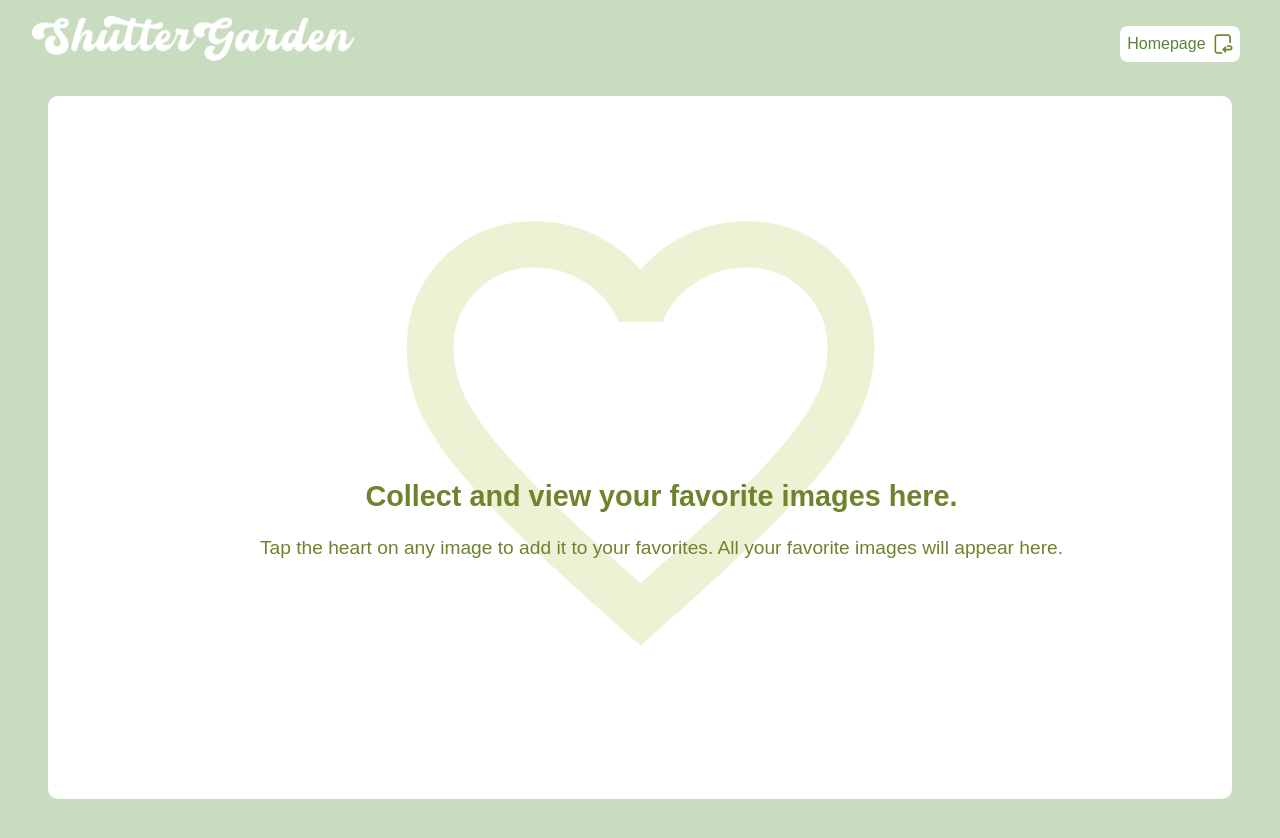
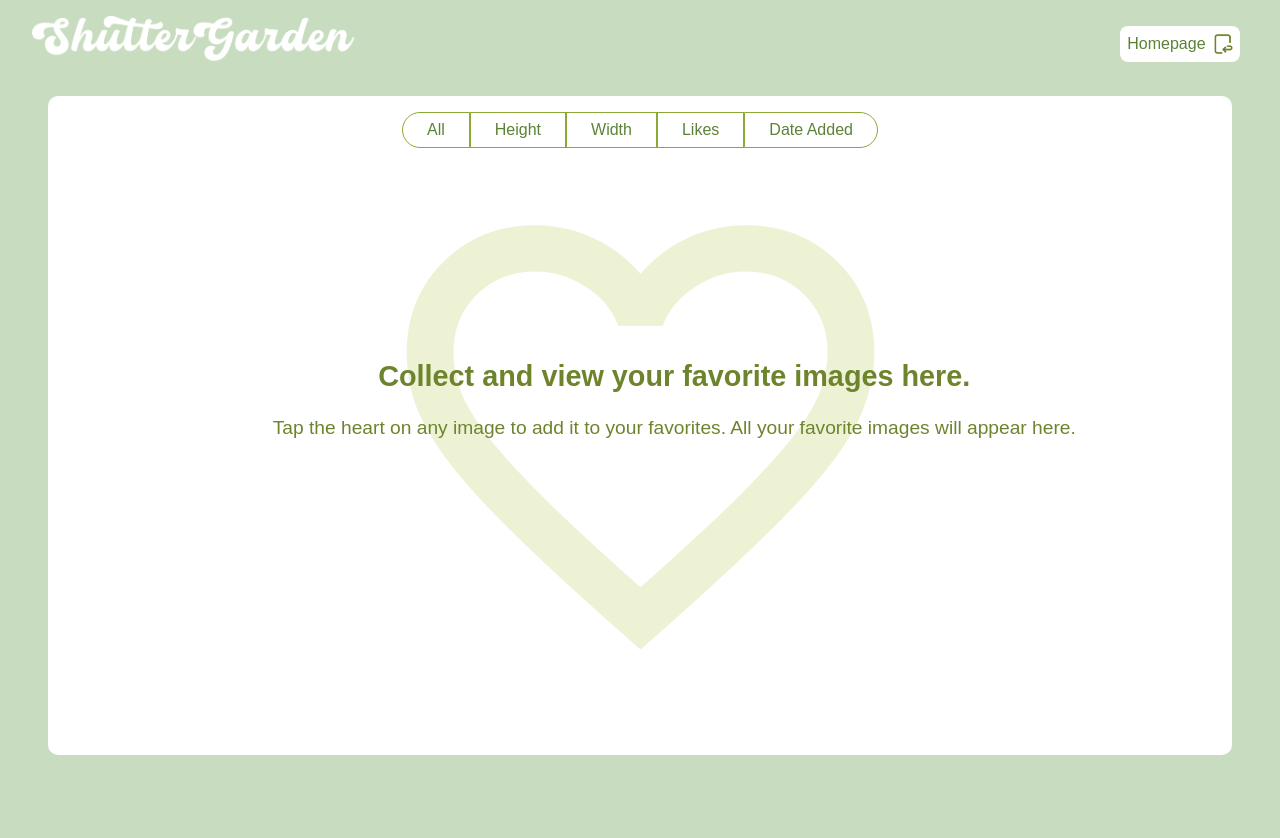
Before and after one commit to EvaBytes/ShutterGarden, a React (Vite) app: page /favorites in a window 1280 px wide. Shown: the top 838 px of the page. After the commit the page ends 803 px from the top, so only its background shows below. Built offline with nearby package versions, Linux system fonts and the light colour scheme.

Commit message:
Filter Fav

```diff
--- a/package.json
+++ b/package.json
@@ -29,6 +29,6 @@
     "eslint-plugin-react-hooks": "^5.0.0",
     "eslint-plugin-react-refresh": "^0.4.14",
     "globals": "^15.11.0",
-    "vite": "^5.4.10"
+    "vite": "^5.4.11"
   }
 }
--- a/src/Layout.css
+++ b/src/Layout.css
@@ -1,5 +1,6 @@
 body {
   margin: 0;
+  padding: 0;
   font-family: Arial, sans-serif;
   background-color: rgb(200, 220, 191);
 }
--- a/src/pages/Favorites/FavoritesList.css
+++ b/src/pages/Favorites/FavoritesList.css
@@ -342,6 +342,52 @@
     animation: fadein 0.3s, fadeout 0.3s 2.7s;
 }
 
+.filter-bar {
+    display: flex;
+    justify-content: center;
+    margin-top: .5rem;
+    margin: 0 auto;
+    gap: .5rem;
+    padding: .5rem 1rem;
+    background-color: white;
+    border-radius: 50px;
+    box-shadow: 0 2px 4px rgba(0, 0, 0, 0.1);
+    overflow: hidden;
+}
+
+.filter-button {
+    background: none;
+    border: 1.5px solid rgb(140, 169, 52);
+    cursor: pointer;
+    font-size: 1rem;
+    padding: .5rem 1.5rem;
+    border-radius: 0;
+    transition: background-color 0.3s ease, font-weight 0.3s ease, color 0.3s ease;
+    color: rgb(92, 130, 56);
+    font-weight: normal;
+}
+
+.filter-button.active {
+    background-color: rgb(230, 230, 230);
+    font-weight: bold;
+    color: rgb(51, 51, 51);
+}
+
+.filter-button:hover {
+    background-color: rgb(240, 240, 240);
+    color: rgb(51, 51, 51);
+}
+
+.filter-button:first-child {
+    border-top-left-radius: 50px;
+    border-bottom-left-radius: 50px;
+}
+
+.filter-button:last-child {
+    border-top-right-radius: 50px;
+    border-bottom-right-radius: 50px;
+}
+
 
 @media only screen and (min-width: 1000px) {
     .return-homepage {
@@ -372,13 +418,13 @@
     }
 
     .favorites-background {
-        padding-top: 3rem;
-        padding-bottom: 4rem;
+        padding-top: 1rem;
+        padding-bottom: 1rem;
     }
 
     .text-overlay {
-        top: 55%;
-        left: 30%;
+        top: 40%;
+        left: 31%;
         transform: translate(-18%);
         font-size: 1.2rem;
     }
--- a/src/pages/Favorites/FavoritesList.jsx
+++ b/src/pages/Favorites/FavoritesList.jsx
@@ -15,6 +15,7 @@ export const FavoritesList = () => {
     const [modalImage, setModalImage] = useState(null);
     const [modalDescription, setModalDescription] = useState("");
     const [notification, setNotification] = useState(null);
+    const [filter, setFilter] = useState("all");
 
     useEffect(() => {
         const savedFavorites = JSON.parse(localStorage.getItem("favorites")) || [];
@@ -61,6 +62,21 @@ export const FavoritesList = () => {
         showNotification("Description updated successfully.");
     };
 
+    const filteredFavorites = favorites.filter((image) => {
+        switch (filter) {
+            case "height":
+                return image.height > 1000;
+            case "width":
+                return image.width > 1000;
+            case "likes":
+                return image.likes > 100;
+            case "date":
+                return new Date(image.date_added) > new Date("2023-01-01");
+            default:
+                return true;
+        }
+    });
+
     return (
         <div className="favorites-list">
             <header className="favorites-header">
@@ -73,6 +89,14 @@ export const FavoritesList = () => {
                     <img src={ReturnHomeIcon} alt="Return to HomePage" />
                 </button>
             </header>
+
+            <div className="filter-buttons">
+                <button className="filter-button" onClick={() => setFilter("all")}>All</button>
+                <button className="filter-button" onClick={() => setFilter("height")}>Height</button>
+                <button className="filter-button" onClick={() => setFilter("width")}>Width</button>
+                <button className="filter-button" onClick={() => setFilter("likes")}>Likes</button>
+                <button className="filter-button" onClick={() => setFilter("date")}>Date Added</button>
+            </div>
 
             {!favorites || favorites.length === 0 ? (
                 <div className="overlay-container">
@@ -91,7 +115,7 @@ export const FavoritesList = () => {
                 </div>
             ) : (
                 <div className="favorites-gallery">
-                    {favorites.map((image) => (
+                    {filteredFavorites.map((image) => (
                         <div
                             key={image.id}
                             className={`image-card ${
--- a/src/pages/HomePage/HomePage.css
+++ b/src/pages/HomePage/HomePage.css
@@ -274,6 +274,7 @@
         display: grid;
         grid-template-columns: repeat(4, 1fr);
         gap: .5rem;
+        margin: 0 auto;
     }
 
     .image-card {
@@ -327,4 +328,5 @@
         overflow: visible;
 
     }
+
 }
```
Also changed, not shown: 1 other file (tests, documents, lock files or other folders).
